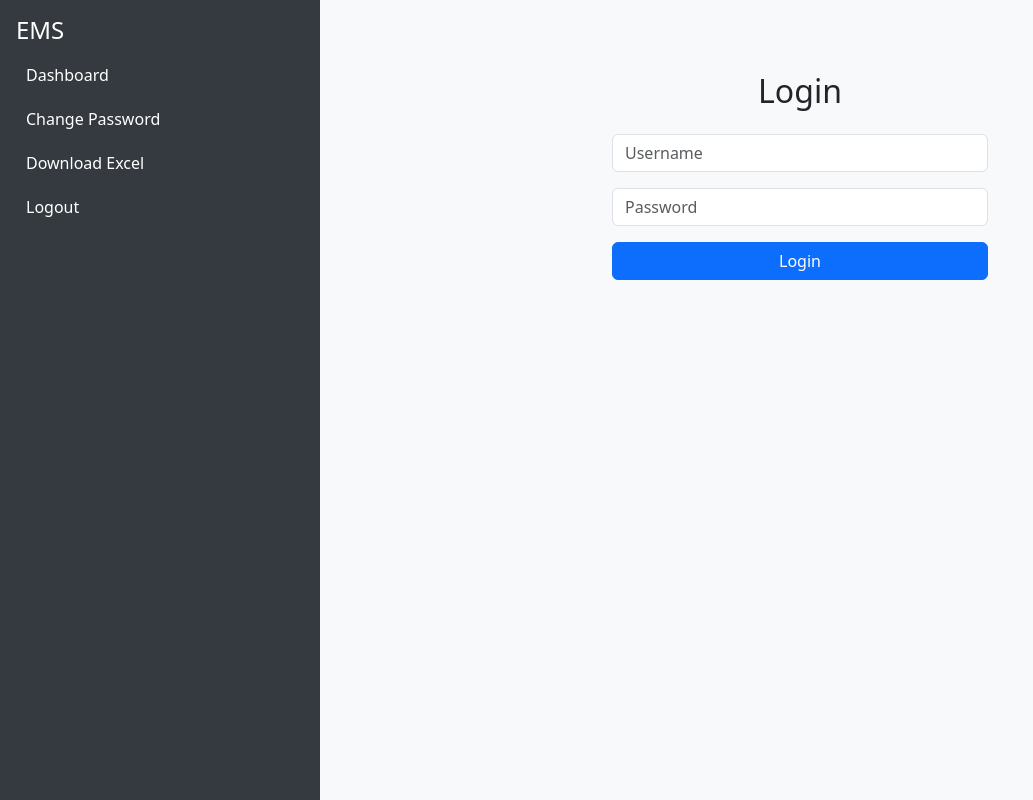
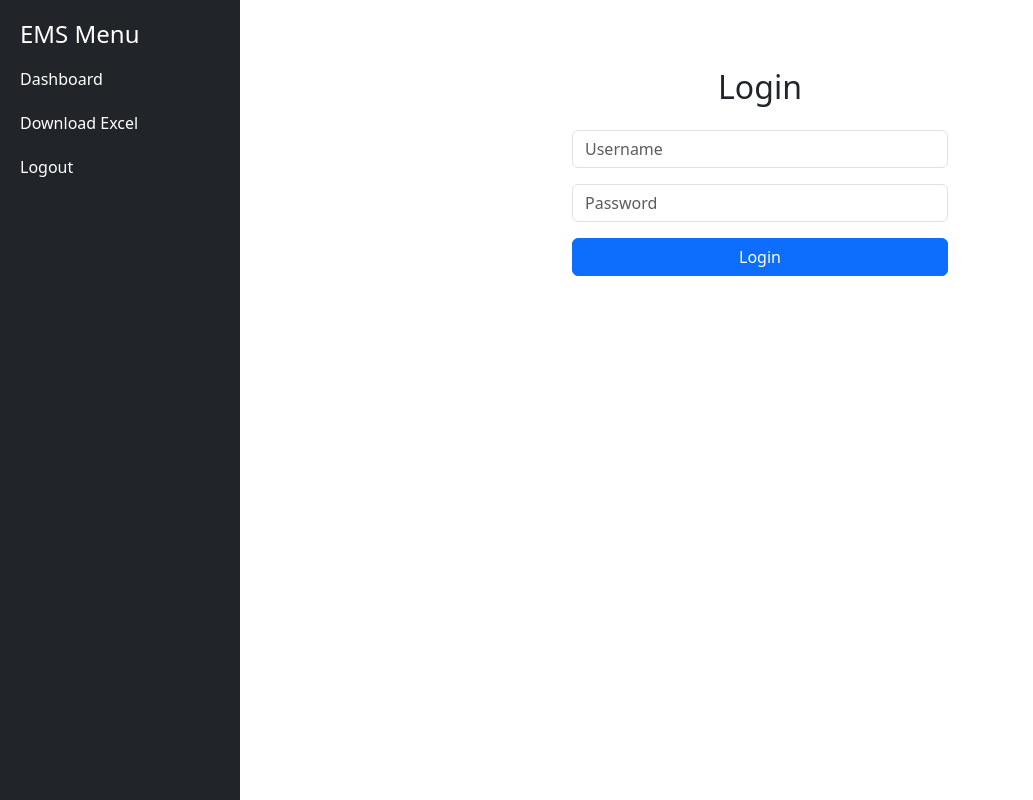
Before and after one commit to richard358/employee-management-system, a Flask app: page /login in a window 1280 px wide. Shown: the whole page, without its empty margins (0-1033 px from the left). Run offline with Flask 3, Linux system fonts and the light colour scheme; some libraries are stand-ins or nearby versions.

Commit message:
Updated index.html with pagination and improved layout

```diff
--- a/templates/layout.html
+++ b/templates/layout.html
@@ -3,55 +3,86 @@
 <head>
     <meta charset="UTF-8">
     <title>{% block title %}Employee Management{% endblock %}</title>
-    <meta name="viewport" content="width=device-width, initial-scale=1">
-    <link
-      href="https://cdn.jsdelivr.net/npm/bootstrap@5.3.0/dist/css/bootstrap.min.css"
-      rel="stylesheet">
+    <meta name="viewport" content="width=device-width, initial-scale=1.0">
+
+    <!-- Bootstrap 5 CDN -->
+    <link href="https://cdn.jsdelivr.net/npm/bootstrap@5.3.0/dist/css/bootstrap.min.css" rel="stylesheet">
     <style>
-        body { background-color: #f8f9fa; }
+        body {
+            min-height: 100vh;
+            display: flex;
+            flex-direction: column;
+        }
+        .wrapper {
+            display: flex;
+            height: 100vh;
+        }
         .sidebar {
-            height: 100vh;
-            background: #343a40;
+            width: 240px;
+            background-color: #212529;
             color: white;
+            padding: 20px;
         }
         .sidebar a {
+            display: block;
             color: white;
-            padding: 10px;
-            display: block;
+            padding: 10px 0;
             text-decoration: none;
         }
         .sidebar a:hover {
-            background-color: #495057;
+            background-color: #343a40;
+            border-radius: 5px;
+            padding-left: 10px;
+        }
+        .main {
+            flex: 1;
+            padding: 20px;
+            overflow-y: auto;
+        }
+        @media (max-width: 768px) {
+            .sidebar {
+                width: 100%;
+                height: auto;
+                position: relative;
+            }
+            .main {
+                padding: 10px;
+            }
         }
     </style>
 </head>
 <body>
-<div class="container-fluid">
-    <div class="row">
-        <div class="col-md-3 sidebar p-3">
-            <h4>EMS</h4>
+
+<div class="wrapper">
+    <!-- Sidebar -->
+    <div class="sidebar">
+        <h4>EMS Menu</h4>
         <a href="/dashboard">Dashboard</a>
-            <a href="/change_password">Change Password</a>
-            {% if session['role'] == 'admin' %}
+        {% if role == 'admin' %}
         <a href="/manage_users">Manage Users</a>
         <a href="/delete_all">Delete All</a>
         {% endif %}
         <a href="/download_excel">Download Excel</a>
         <a href="/logout">Logout</a>
     </div>
-        <div class="col-md-9 p-4">
+
+    <!-- Main content -->
+    <div class="main">
         {% with messages = get_flashed_messages() %}
             {% if messages %}
-                    <div class="alert alert-info">
+                <div class="alert alert-info" role="alert">
                     {% for message in messages %}
-                            <p>{{ message }}</p>
+                        {{ message }}
                     {% endfor %}
                 </div>
             {% endif %}
         {% endwith %}
+
         {% block content %}{% endblock %}
     </div>
 </div>
-</div>
+
+<!-- Bootstrap JS (Optional) -->
+<script src="https://cdn.jsdelivr.net/npm/bootstrap@5.3.0/dist/js/bootstrap.bundle.min.js"></script>
 </body>
 </html>
```
Also changed, not shown: templates/index.html (+19 -7 lines). Lines whose indentation alone changed are shown as unchanged.
